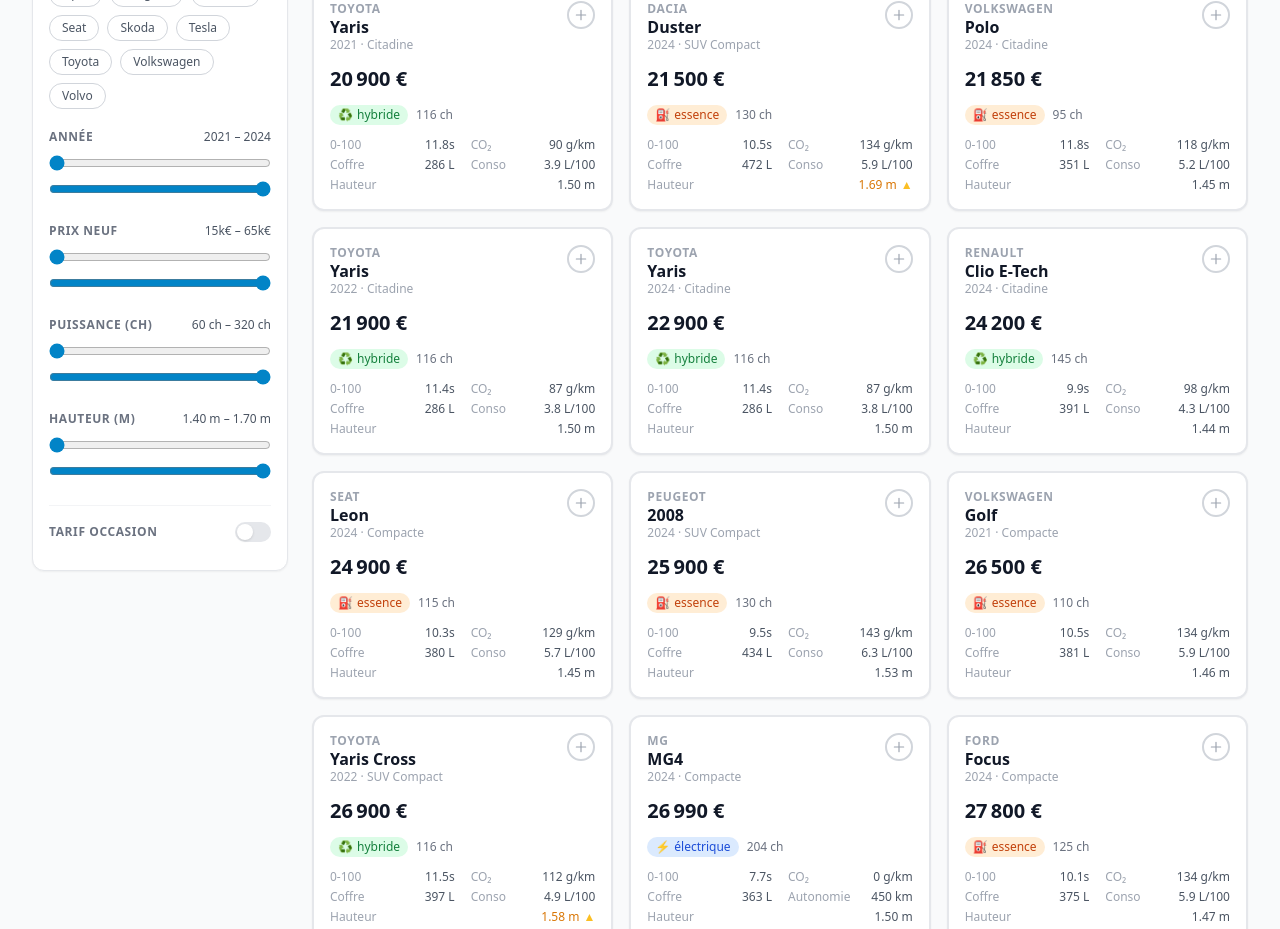
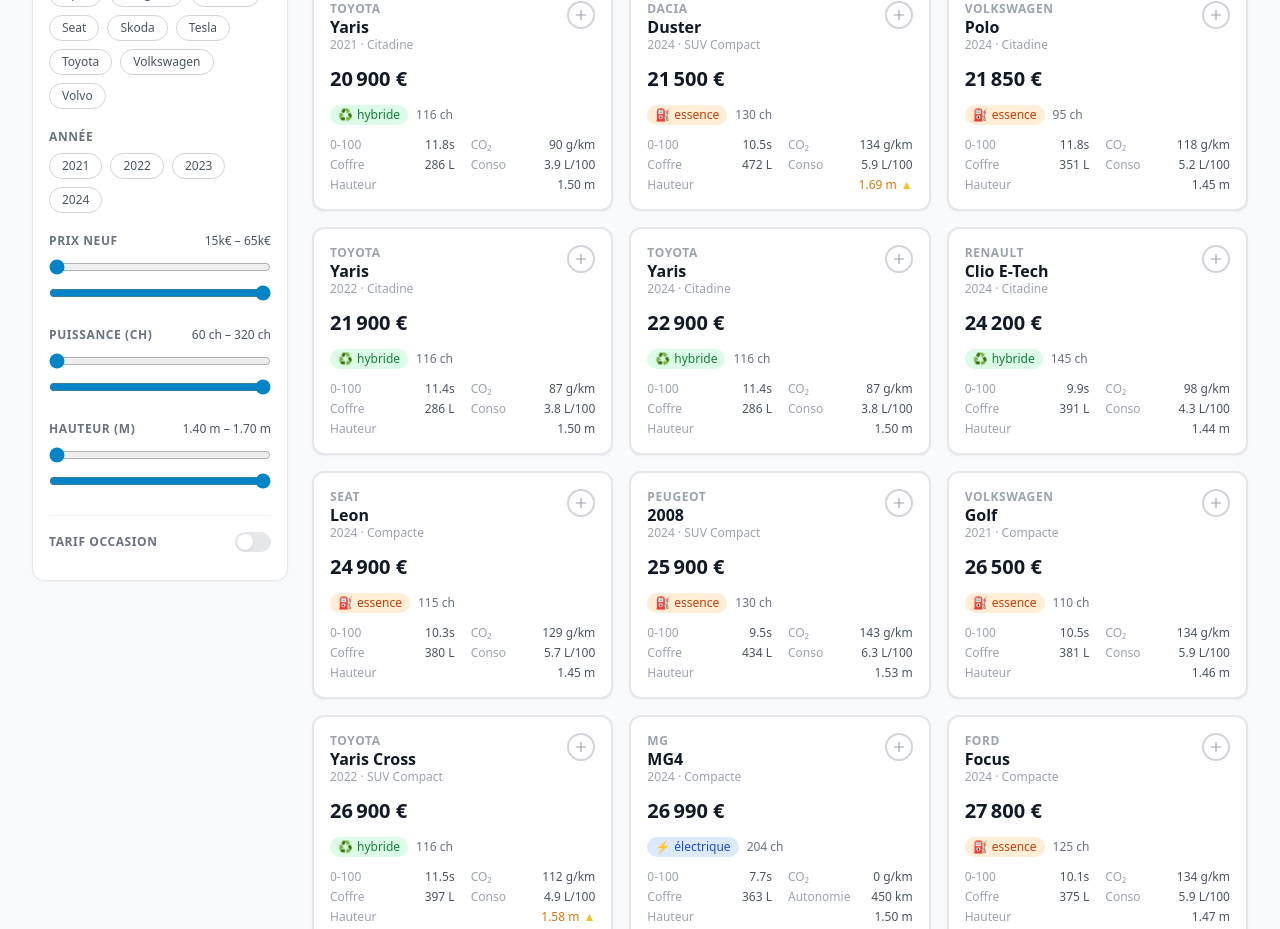
Before and after one commit to supershivas/projetV, a React (Vite) app: page / in a window 1280 px wide. Shown: the part 840-1769 px from the top of the page. Built offline with nearby package versions, Linux system fonts and the light colour scheme.

Commit message:
feat: replace year range slider with year toggle buttons

```diff
--- a/src/App.jsx
+++ b/src/App.jsx
@@ -12,7 +12,7 @@ const DEFAULT_FILTERS = {
   motorisations: [],
   segments: [],
   marques: [],
-  annee: [2021, 2024],
+  annees: [],
   prix: [15000, 65000],
   puissance: [60, 320],
   hauteur: [140, 170],
@@ -37,7 +37,9 @@ export default function App() {
         (c) => c.marque.toLowerCase().includes(q) || c.modele.toLowerCase().includes(q)
       )
     }
-    cars = cars.filter((c) => c.annee >= filters.annee[0] && c.annee <= filters.annee[1])
+    if (filters.annees.length) {
+      cars = cars.filter((c) => filters.annees.includes(String(c.annee)))
+    }
     if (filters.motorisations.length) {
       cars = cars.filter((c) => filters.motorisations.includes(c.motorisation))
     }
--- a/src/components/FilterPanel.jsx
+++ b/src/components/FilterPanel.jsx
@@ -73,7 +73,7 @@ export function FilterPanel({ filters, onChange, marques, onReset }) {
     filters.motorisations.length,
     filters.segments.length,
     filters.marques.length,
-    filters.annee[0] > 2021 || filters.annee[1] < 2024 ? 1 : 0,
+    filters.annees.length,
     filters.prix[0] > 15000 || filters.prix[1] < 65000 ? 1 : 0,
     filters.puissance[0] > 60 || filters.puissance[1] < 320 ? 1 : 0,
     filters.hauteur[0] > 140 || filters.hauteur[1] < 170 ? 1 : 0,
@@ -120,14 +120,11 @@ export function FilterPanel({ filters, onChange, marques, onReset }) {
             selected={filters.marques}
             onChange={(v) => onChange({ ...filters, marques: v })}
           />
-          <RangeSlider
+          <MultiCheckbox
             label="Année"
-            min={2021}
-            max={2024}
-            step={1}
-            value={filters.annee}
-            onChange={(v) => onChange({ ...filters, annee: v })}
-            format={(v) => `${v}`}
+            options={['2021', '2022', '2023', '2024']}
+            selected={filters.annees}
+            onChange={(v) => onChange({ ...filters, annees: v })}
           />
           <RangeSlider
             label="Prix neuf"
```
